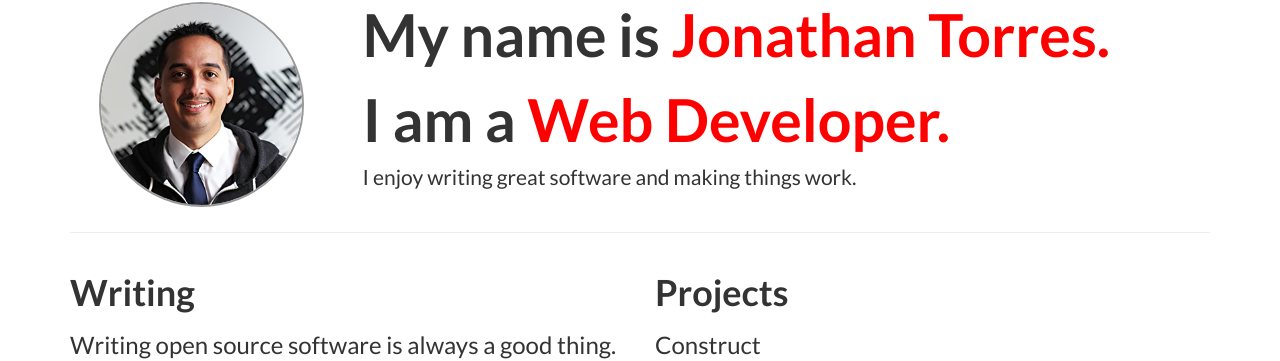
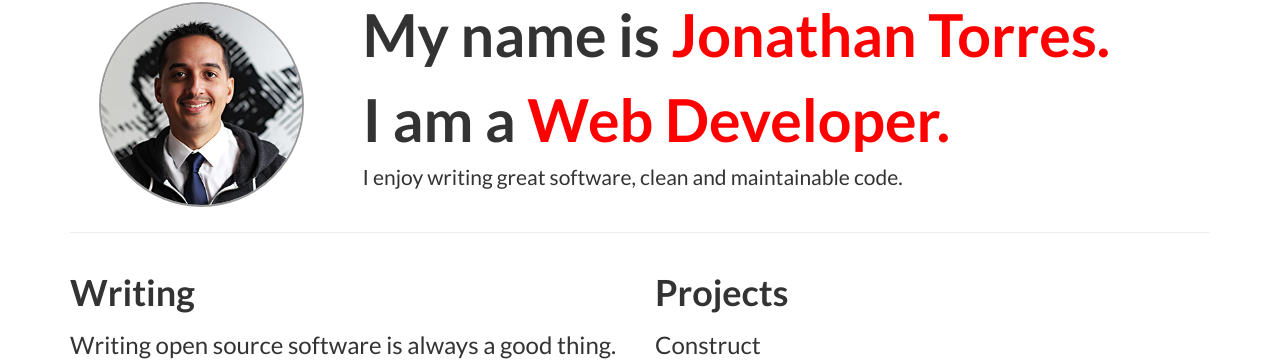
Before and after one commit to jonathantorres/website, a Jekyll site: the page built from index.html, in a window 1280 px wide and 1230 px high. Shown: the part 78-439 px from the top of the window. Built offline with Jekyll 4.4.1, drawn with Linux system fonts in a browser that asks for light colours; nearby versions of some CDN libraries.

Commit message:
Update homepage.

```diff
--- a/index.html
+++ b/index.html
@@ -10,7 +10,7 @@ title: Jonathan Torres | Web Developer
     <div class="col-md-9">
         <h1>My name is <span class="red">Jonathan Torres.</span></h1>
         <h1>I am a <span class="red">Web Developer.</span></h1>
-        <p class="lead">I enjoy writing great software and making things work.</p>
+        <p class="lead">I enjoy writing great software, clean and maintainable code.</p>
     </div>
 </div>
 
```
